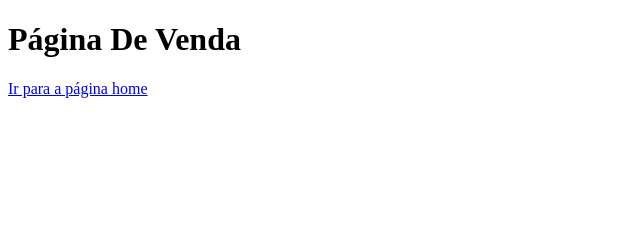
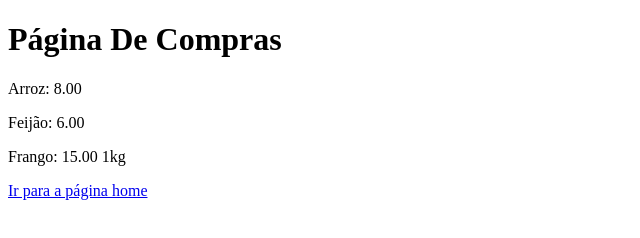
Before and after one commit to PauloSergioo/Trabalho_Github1, a plain HTML site: page vendas.html in a window 1280 px wide. Shown: the whole page, without its empty margins (0-640 px from the left). Drawn offline with Linux system fonts and the light colour scheme.

Commit message:
Foram inseridos, novo titulo e valores na lista de compra

```diff
--- a/vendas.html
+++ b/vendas.html
@@ -7,7 +7,12 @@
     <title>Document</title>
 </head>
 <body>
-    <h1>Página De Venda</h1>
+    <h1>Página De Compras</h1>
+
+    <p>Arroz: 8.00</p>
+    <p>Feijão: 6.00</p>
+    <p>Frango: 15.00 1kg</p>
+
     <a href="index.html">Ir para a página home</a>
 </body>
 </html>
```
Also changed, not shown: index.html (+3 -2 lines).
